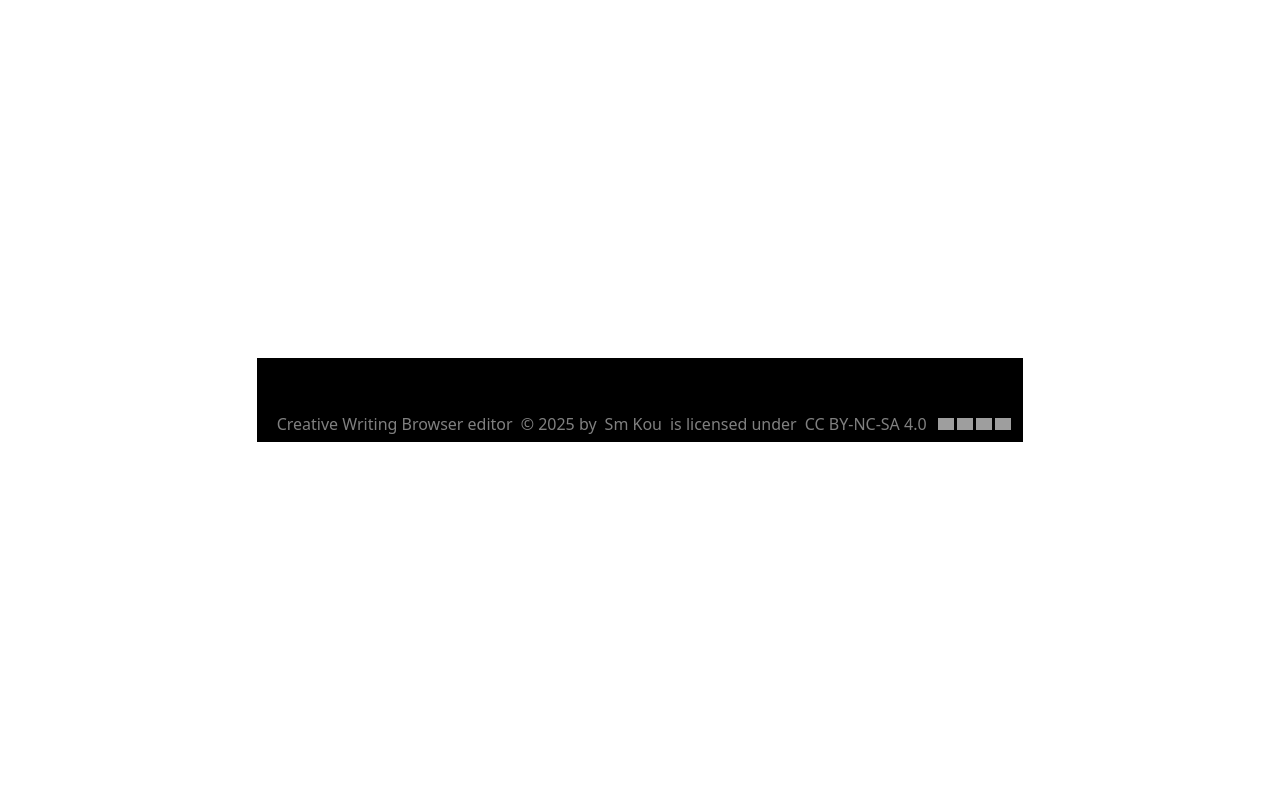
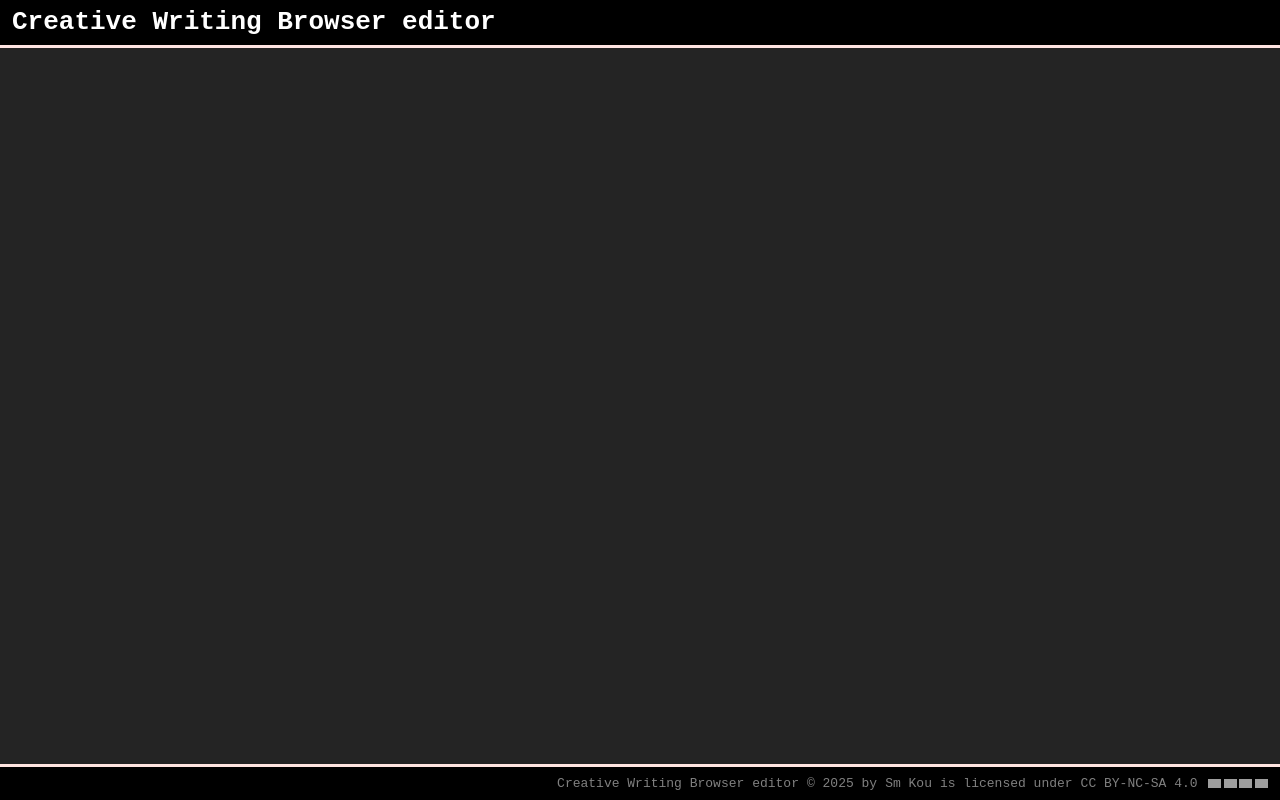
Before and after one commit to SmKou/creative-writing-browser-editor, a Svelte app: page / in a window 1280 px wide. Built offline with nearby package versions, Linux system fonts and the light colour scheme; grey boxes are pictures that could not be loaded.

Commit message:
Header and footer with styles

```diff
--- a/src/App.svelte
+++ b/src/App.svelte
@@ -1,22 +1,31 @@
 <script>
-	import Work from './lib/Work.svelte'
+	const screen_orientation = $state({
+		main: {
+			title: "",
+			feature: "",
+			side: "left"
+		},
+		side: ""
+	})
+	// { id, title, feature, side }
+	let layout = $derived.by(() => screen_orientation.main.side.includes("split")
+		? "splitscreen"
+		: screen_orientation.side
+		? "main-side"
+		: "main-none"
+	)
 
-	const screen_orientation = {
-		main: "",
-		side: ""
-	}
-	// { id, title, feature, side }
-	const session = {}
-	const work = $state({
+	const current = $state({
 		id: "",
-		title: ""
+		title: "Creative Writing Browser editor",
+		type: "work"
 	})
 </script>
 
 <header>
-    <h1>{ work.title }</h1>
+    <h1>{ current.title }</h1>
 </header>
-<main class="main-none">
+<main class={layout}>
 
 </main>
 <footer>
@@ -27,24 +36,67 @@
 	header {
 		width: 100%;
 		height: 48px;
+		border-bottom: 3px solid light-dark(var(--light), var(--dark));
 		display: flex;
 		align-items: center;
-		background: black;
+		background: light-dark(black, white);
 
 		h1 {
 			margin-left: 12px;
 			display: inline-block;
-			color: white;
+			color: light-dark(white, black);
+		}
+	}
+
+	main {
+		width: 100%;
+		height: calc(100% - 84px);
+		display: flex;
+		flex-direction: column;
+		align-items: center;
+
+		article {
+			height: 100%;
+			padding: 8px;
+			overflow-y: scroll;
+			color: light-dark();
+			background: light-dark();
+		}
+
+		&.main-none {
+			article.main {
+				width: 80vw;
+				max-width: 960px;
+			}
+		}
+
+		&.main-side {
+			article.main {
+				width: 70vw;
+				max-width: 960px;
+			}
+			article.side {
+				width: 30vw;
+				max-width: 480px;
+			}
+		}
+
+		&.splitscreen {
+			article.split {
+				width: 50vw;
+				max-width: 720px;
+			}
 		}
 	}
 
 	footer {
 		width: 100%;
 		height: 36px;
+		border-top: 3px solid light-dark(var(--light), var(--dark));
 		display: flex;
 		justify-content: end;
-		color: gray;
-		background: black;
+		color: light-dark(gray, #242424);
+		background: light-dark(black, white);
 
 		p {
 			margin: 12px;
@@ -53,7 +105,7 @@
 
 			a {
 				margin: 0 8px;
-				color: var(--light);
+				color: var(--color);
 				text-decoration: none;
 			}
 			a:hover { color: white }
--- a/src/app.css
+++ b/src/app.css
@@ -1,9 +1,12 @@
 :root {
-  font-family: system-ui, Avenir, Helvetica, Arial, sans-serif;
+  font-family: monospace;
   line-height: 1.5;
   font-weight: 400;
 
   color-scheme: light dark;
+  --light: mistyrose;
+  --mid: hotpink;
+  --dark: deeppink;
   color: rgba(255, 255, 255, 0.87);
   background-color: #242424;
 
@@ -13,67 +16,24 @@
   -moz-osx-font-smoothing: grayscale;
 }
 
-a {
-  font-weight: 500;
-  color: #646cff;
-  text-decoration: inherit;
-}
-a:hover {
-  color: #535bf2;
+* {
+	box-sizing: border-box;
+	-ms-overflow-style: none;
+	scrollbar-width: none;
+	&::-webkit-scrollbar { display: none }
 }
 
 body {
-  margin: 0;
-  display: flex;
-  place-items: center;
-  min-width: 320px;
-  min-height: 100vh;
-}
-
-h1 {
-  font-size: 3.2em;
-  line-height: 1.1;
-}
-
-.card {
-  padding: 2em;
+	position: relative;
+	margin: 0;
+	width: 100vw;
+	height: 100vh;
+	display: flex;
+	flex-direction: column;
+	align-items: center;
 }
 
 #app {
-  max-width: 1280px;
-  margin: 0 auto;
-  padding: 2rem;
-  text-align: center;
+	width: 100%;
+	height: 100%;
 }
-
-button {
-  border-radius: 8px;
-  border: 1px solid transparent;
-  padding: 0.6em 1.2em;
-  font-size: 1em;
-  font-weight: 500;
-  font-family: inherit;
-  background-color: #1a1a1a;
-  cursor: pointer;
-  transition: border-color 0.25s;
-}
-button:hover {
-  border-color: #646cff;
-}
-button:focus,
-button:focus-visible {
-  outline: 4px auto -webkit-focus-ring-color;
-}
-
-@media (prefers-color-scheme: light) {
-  :root {
-    color: #213547;
-    background-color: #ffffff;
-  }
-  a:hover {
-    color: #747bff;
-  }
-  button {
-    background-color: #f9f9f9;
-  }
-}
```
